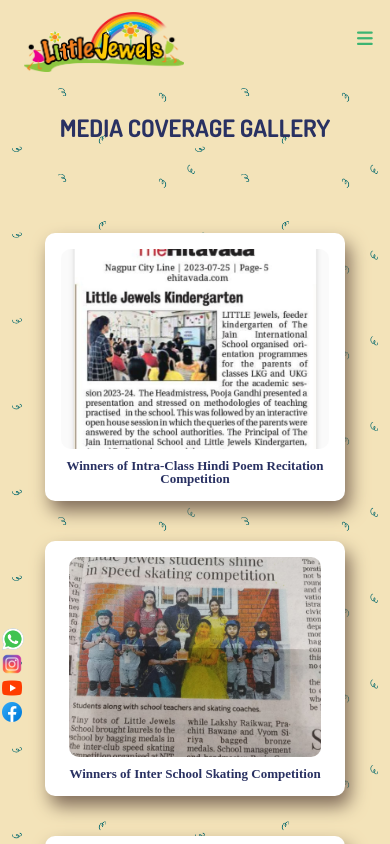
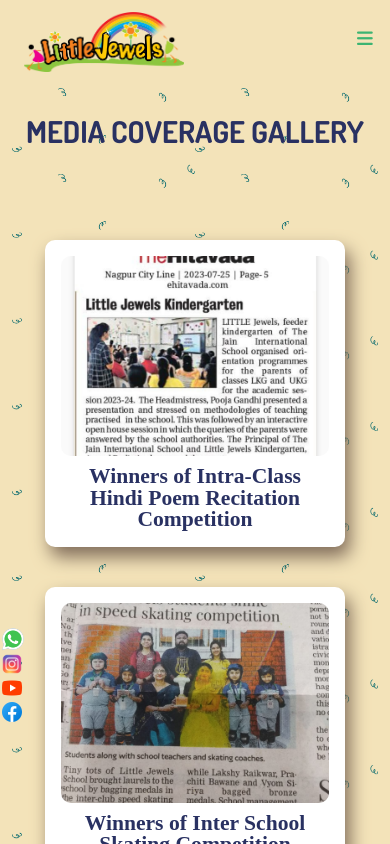
Before and after one commit to adeeburrahman11/little-jewels-new, a React (Vite) app: page /gallery/media in a window 390 px wide. Shown: the top 844 px of the page. Built offline with nearby package versions, Linux system fonts and the light colour scheme; a web font is replaced by a local one.

Commit message:
Little Jewels Wesite Completed

```diff
--- a/src/components/pages/Gallery/Card.css
+++ b/src/components/pages/Gallery/Card.css
@@ -150,7 +150,7 @@
 
 @media (max-width: 820px) {
   .main-heading-gallery_title {
-    font-size: 2rem;
+    font-size: 2.5rem;
   }
   .card_gallery {
     flex: 0 0 calc(50% - 40px);
@@ -160,7 +160,7 @@
     height: 280px;
   }
   .card-title {
-    font-size: medium;
+    font-size: 1.8rem;
   }
   .card-description h4 {
     font-size: medium;
@@ -182,7 +182,7 @@
 
 @media (max-width: 480px) {
   .main-heading-gallery_title {
-    font-size: 2rem;
+    font-size: 2.5rem;
   }
   .card_gallery {
     flex: 0 0 calc(100% - 40px);
@@ -192,7 +192,7 @@
     height: 200px;
   }
   .card-title {
-    font-size: small;
+    font-size: 1.8rem;
   }
   .card-description h4 {
     font-size: small;
@@ -221,7 +221,7 @@
     height: 180px;
   }
   .card-title {
-    font-size: small;
+    font-size: 1.8rem;
   }
   .card-description h4 {
     font-size: x-small;
--- a/src/components/pages/Gallery/CardSandW.css
+++ b/src/components/pages/Gallery/CardSandW.css
@@ -148,7 +148,7 @@
 
 @media (max-width: 820px) {
   .main-heading-gallery_title {
-    font-size: 2rem;
+    font-size: 2.5rem;
   }
   .card_gallery {
     flex: 0 0 calc(50% - 40px);
@@ -158,7 +158,7 @@
     height: 280px;
   }
   .card-title {
-    font-size: medium;
+    font-size: 1.8rem;
   }
   .card-description h4 {
     font-size: medium;
@@ -176,7 +176,7 @@
 
 @media (max-width: 480px) {
   .main-heading-gallery_title {
-    font-size: 2rem;
+    font-size: 2.5rem;
   }
   .card_gallery {
     flex: 0 0 calc(100% - 40px);
@@ -186,7 +186,7 @@
     height: 200px;
   }
   .card-title {
-    font-size: small;
+    font-size: 1.8rem;
   }
   .card-description h4 {
     font-size: small;
@@ -211,7 +211,7 @@
     height: 180px;
   }
   .card-title {
-    font-size: small;
+    font-size: 1.8rem;
   }
   .card-description h4 {
     font-size: x-small;
--- a/src/components/pages/Gallery/CelebrationsGalary.jsx
+++ b/src/components/pages/Gallery/CelebrationsGalary.jsx
@@ -164,7 +164,7 @@
     <>
     <div className="background-color-gallery">
       <div className="wrapper-gallery" >
-        <h1 className="main-heading-gallery_title">Celebrations Gallery</h1>
+        <h1 className="main-heading-gallery_title">Activities Gallery</h1>
         <div className="card-container">
           {imageUrl.map(
             (image, index) =>
--- a/src/components/pages/Gallery/Video.css
+++ b/src/components/pages/Gallery/Video.css
@@ -154,17 +154,17 @@
 
   @media (max-width: 820px) {
     .main-heading-gallery_title {
-      font-size: 2rem;
+      font-size: 2.5rem;
     }
     .card_gallery {
       flex: 0 0 calc(50% - 40px);
       width: 440px;
     }
-    .card-image {
+    .card-video {
       height: 280px;
     }
     .card-title {
-      font-size: medium;
+      font-size: 1.8rem;
     }
     .card-description h4 {
       font-size: medium;
@@ -186,17 +186,17 @@
 
   @media (max-width: 480px) {
     .main-heading-gallery_title {
-      font-size: 2rem;
+      font-size: 2.5rem;
     }
     .card_gallery {
       flex: 0 0 calc(100% - 40px);
       width: 300px;
     }
-    .card-image {
+    .card-video {
       height: 200px;
     }
     .card-title {
-      font-size: small;
+      font-size: 1.8rem;
     }
     .card-description h4 {
       font-size: small;
@@ -221,11 +221,11 @@
       flex: 0 0 calc(100% - 40px);
       width: 250px;
     }
-    .card-image {
+    .card-video {
       height: 180px;
     }
     .card-title {
-      font-size: small;
+      font-size: 1.5rem;
     }
     .card-description h4 {
       font-size: x-small;
```
